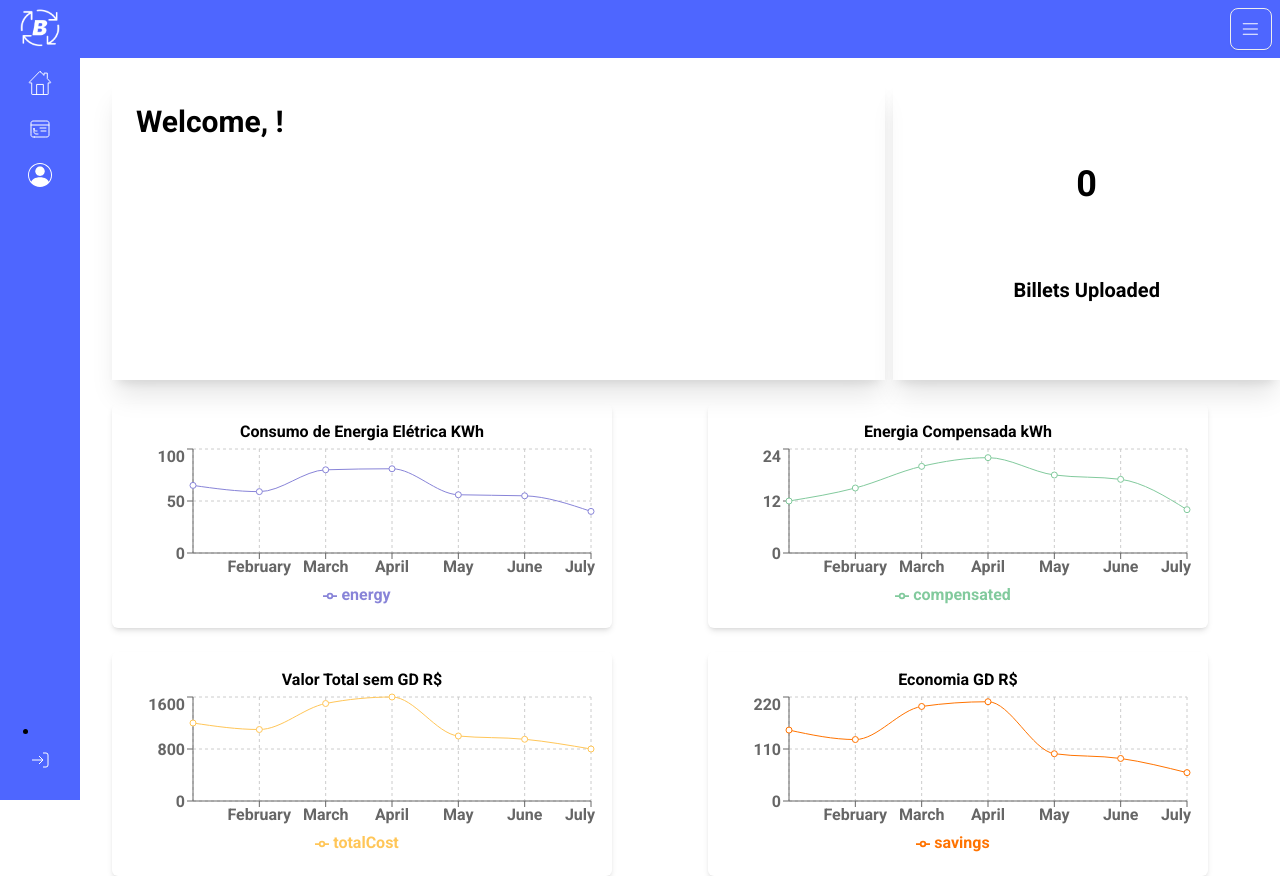
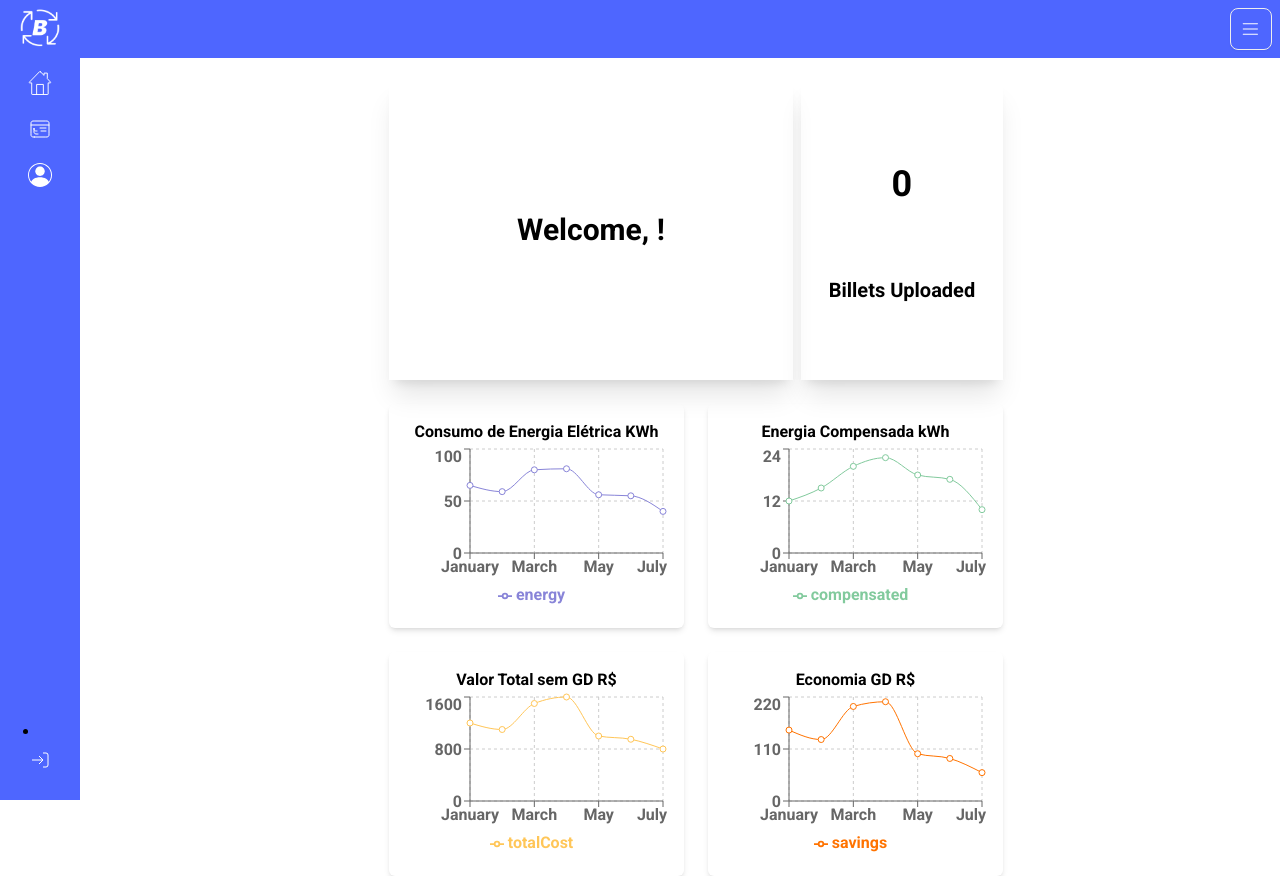
Before and after one commit to mkmuniz/Biflux, a Next.js app in the folder front/: page /user/home in a window 1280 px wide. Built offline with nearby package versions, Linux system fonts and the light colour scheme; no server answers; sample sign-in values are in the browser's storage.

Commit message:
fix: dashboard home

```diff
--- a/front/src/components/Dashboards/User.tsx
+++ b/front/src/components/Dashboards/User.tsx
@@ -28,11 +28,11 @@ export default function UserDashboard() {
     if (status === 'loading') return <UserDashboardSkeleton />
 
     return (
-        <Section styles="bg-white w-screen h-screen">
+        <Section styles="bg-white h-screen">
             <Container styles="pl-28 pt-20">
                 <div className="flex justify-center mobile:flex-col gap-x-2 min-w-screen w-full">
                     <div className="flex h-[300px] md:w-2/3 w-full shadow-xl p-3">
-                        <div className="text-3xl h-full w-full p-3">
+                        <div className="text-3xl h-full w-full p-3 flex items-center justify-center">
                             <span>Welcome, {session?.name}!</span>
                         </div>
                     </div>
```
